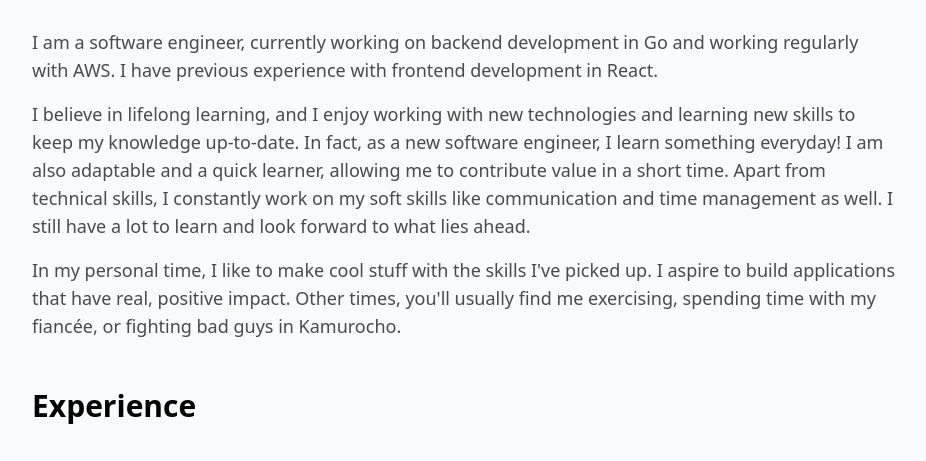
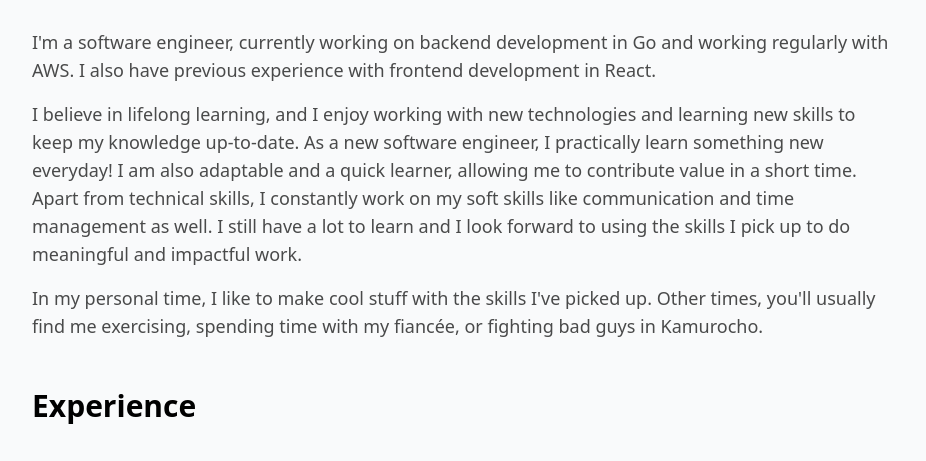
Before and after one commit to ychong032/resume-frontend, a website with bundled scripts: page src/index.html in a window 1280 px wide. Shown: the part 632-1093 px from the top of the page, without its empty margins (176-1102 px from the left). Built offline with nearby package versions, Linux system fonts and the light colour scheme; no server answers.

Commit message:
Update "About" section (#2)
* Add github actions

* Update 'About' section

```diff
--- a/src/index.html
+++ b/src/index.html
@@ -106,26 +106,31 @@
                     About
                 </h2>
                 <p class="text-lg opacity-70">
-                    I am a software engineer, currently working on backend
-                    development in Go and working regularly with AWS. I have
-                    previous experience with frontend development in React.
+                    I'm a software engineer, currently working on backend
+                    development in Go and working regularly with AWS. I also
+                    have previous experience with frontend development in React.
                 </p>
                 <p class="text-lg opacity-70">
                     I believe in lifelong learning, and I enjoy working with new
                     technologies and learning new skills to keep my knowledge
-                    up-to-date. In fact, as a new software engineer, I learn
-                    something everyday! I am also adaptable and a quick learner,
-                    allowing me to contribute value in a short time. Apart from
-                    technical skills, I constantly work on my soft skills like
-                    communication and time management as well. I still have a
-                    lot to learn and look forward to what lies ahead.
+                    up-to-date. As a new software engineer, I practically learn
+                    something new everyday! I am also adaptable and a quick
+                    learner, allowing me to contribute value in a short time.
+                    Apart from technical skills, I constantly work on my soft
+                    skills like communication and time management as well. I
+                    still have a lot to learn and I look forward to using the
+                    skills I pick up to do meaningful and impactful work.
                 </p>
                 <p class="text-lg opacity-70">
                     In my personal time, I like to make cool stuff with the
-                    skills I've picked up. I aspire to build applications that
-                    have real, positive impact. Other times, you'll usually find
-                    me exercising, spending time with my fianc&eacute;e, or
-                    fighting bad guys in Kamurocho.
+                    skills I've picked up. Other times, you'll usually find me
+                    exercising, spending time with my fianc&eacute;e, or
+                    fighting bad guys in
+                    <a
+                        href="https://en.wikipedia.org/wiki/Kamuroch%C5%8D"
+                        target="_blank"
+                        >Kamurocho</a
+                    >.
                 </p>
             </div>
             <div>
```
